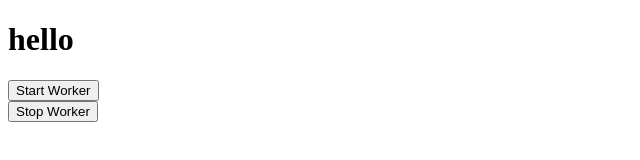
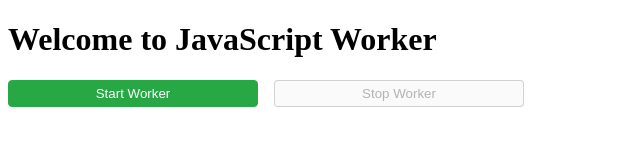
Before and after one commit to ahelmi365/js-worker, a website: page src/index.html in a window 1280 px wide. Shown: the whole page, without its empty margins (0-640 px from the left). Drawn offline with Linux system fonts and the light colour scheme.

Commit message:
add start and stop worker btns

```diff
--- a/src/index.html
+++ b/src/index.html
@@ -5,17 +5,18 @@
     <meta charset="UTF-8">
     <meta name="viewport" content="width=device-width, initial-scale=1.0">
     <title>Document</title>
+    <link rel="stylesheet" href="style.css">
 </head>
 
 <body>
-    <h1>hello</h1>
-    <section>
+    <h1>Welcome to JavaScript Worker</h1>
+    <section class="btn-container">
         <div>
-            <button id="startWorker">Start Worker</button>
+            <button class="btn start-btn" id="startWorker">Start Worker</button>
 
         </div>
         <div>
-            <button id="endWorker">Stop Worker</button>
+            <button class="btn disabled" disabled id="stopWorker">Stop Worker</button>
         </div>
     </section>
 
```
